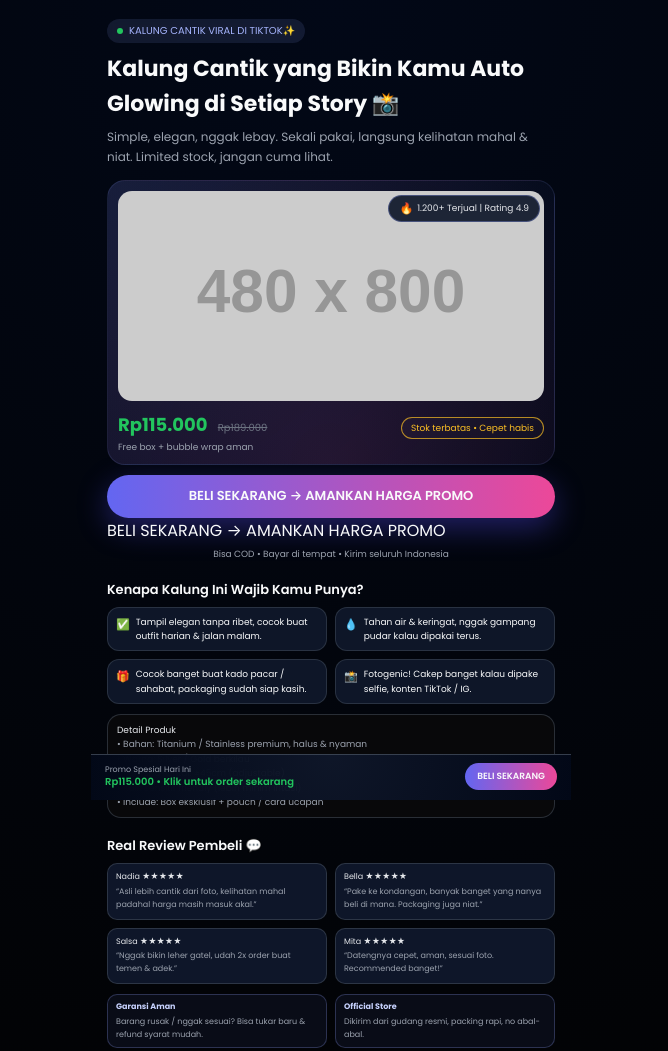
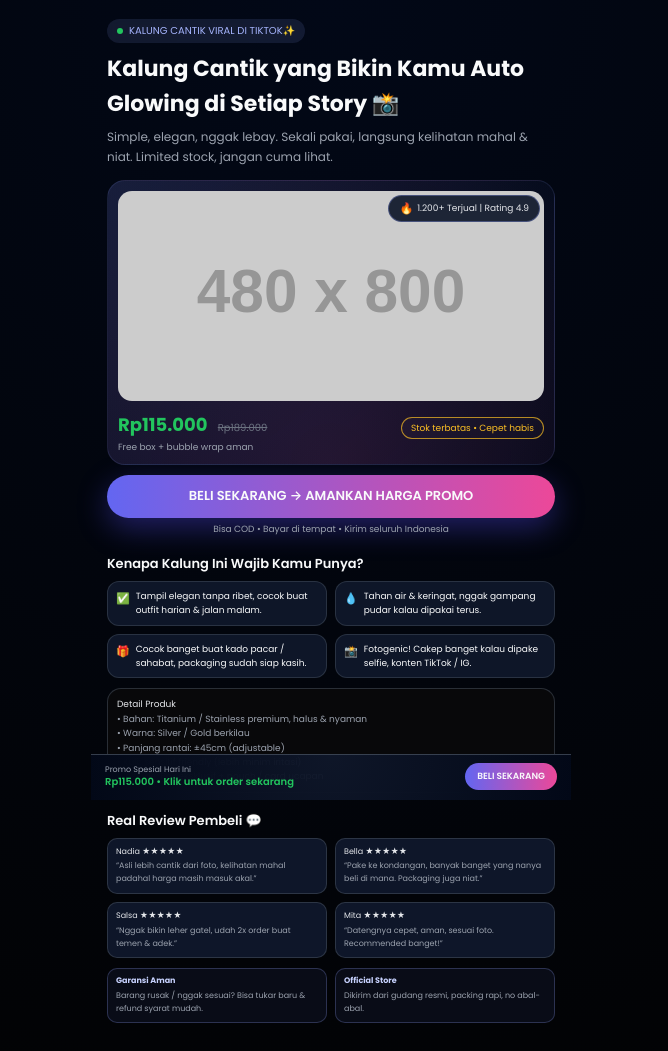
Before and after one commit to Satriaa53/Kalung-viral, a plain HTML site: page index.html in a window 1280 px wide. Shown: the top 1051 px of the page, without its empty margins (309-977 px from the left). Drawn offline with Linux system fonts and the light colour scheme; placeholder pictures from the web are drawn by us.

Commit message:
Update index.html

```diff
--- a/index.html
+++ b/index.html
@@ -344,9 +344,6 @@
       <a href="https://vt.tokopedia.com/t/ZSH38SveCTYe2-7mOap/" target="_blank" class="cta-primary">
   BELI SEKARANG → AMANKAN HARGA PROMO
       </a>
-      </a>
-        BELI SEKARANG → AMANKAN HARGA PROMO
-      </button>
       <div class="cta-sub">
         Bisa COD • Bayar di tempat • Kirim seluruh Indonesia
       </div>
```
